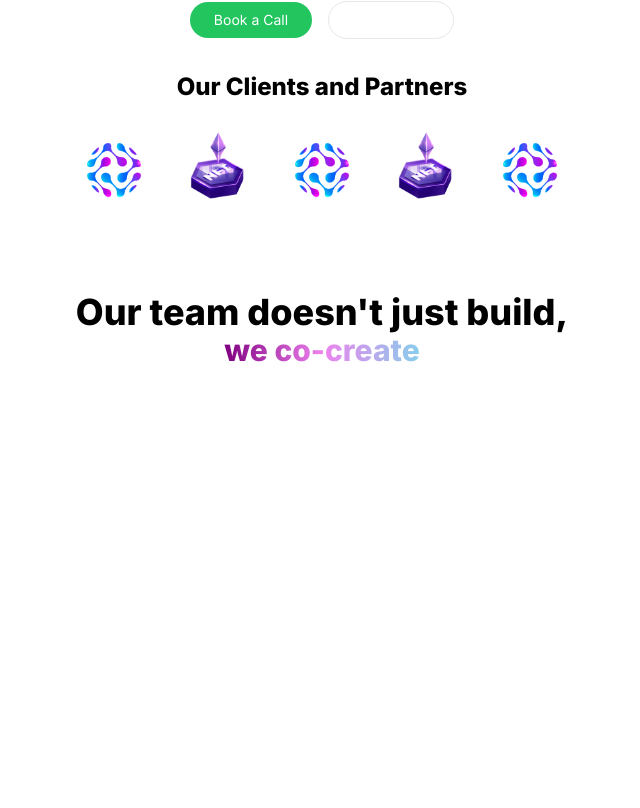
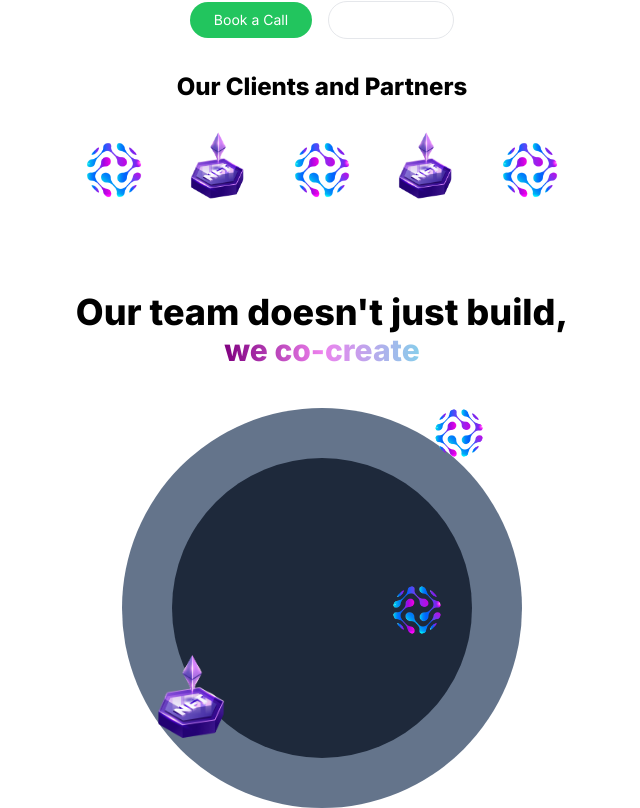
Before and after one commit to mishdgr8/sevenlabs, a Next.js app in the folder sevenlabs/: page / in a window 1280 px wide. Shown: the part 629-1437 px from the top of the page, without its empty margins (318-958 px from the left). Before the commit the page ends 1037 px from the top, so only its background shows below. Built offline with nearby package versions, Linux system fonts and the light colour scheme.

Commit message:
NOTHING UCH

```diff
--- a/sevenlabs/src/app/page.tsx
+++ b/sevenlabs/src/app/page.tsx
@@ -1,3 +1,5 @@
+"use client";
+
 import Image from "next/image";
 import Navbar from "../components/Navbar";
 import { Montserrat } from "next/font/google";
@@ -41,6 +43,24 @@ export default function Home() {
 
         <h3 className="gradient-text text-3xl">we co-create</h3>
       </div>
+      <div className="relative">
+        <div className="  flex items-center justify-center w-[400px] h-[400px] rounded-full bg-slate-500 ">
+          <div className="  w-[300px] h-[300px] rounded-full bg-slate-800">
+            <Image
+              src={logo}
+              className="w-[70px] h-auto relative top-[-20%] left-[84%]"
+            />
+            <Image
+              src={logs}
+              className="w-40 h-auto relative top-[40%] right-[20%]"
+            />
+            <Image
+              src={logo}
+              className="w-[70px] h-auto relative bottom-[20%] left-[70%]"
+            />
+          </div>
+        </div>
+      </div>
     </main>
   );
 }
```
Also changed, not shown: sevenlabs/src/components/RotatingWheel.tsx (added), 1 other file (tests, documents, lock files or other folders).
